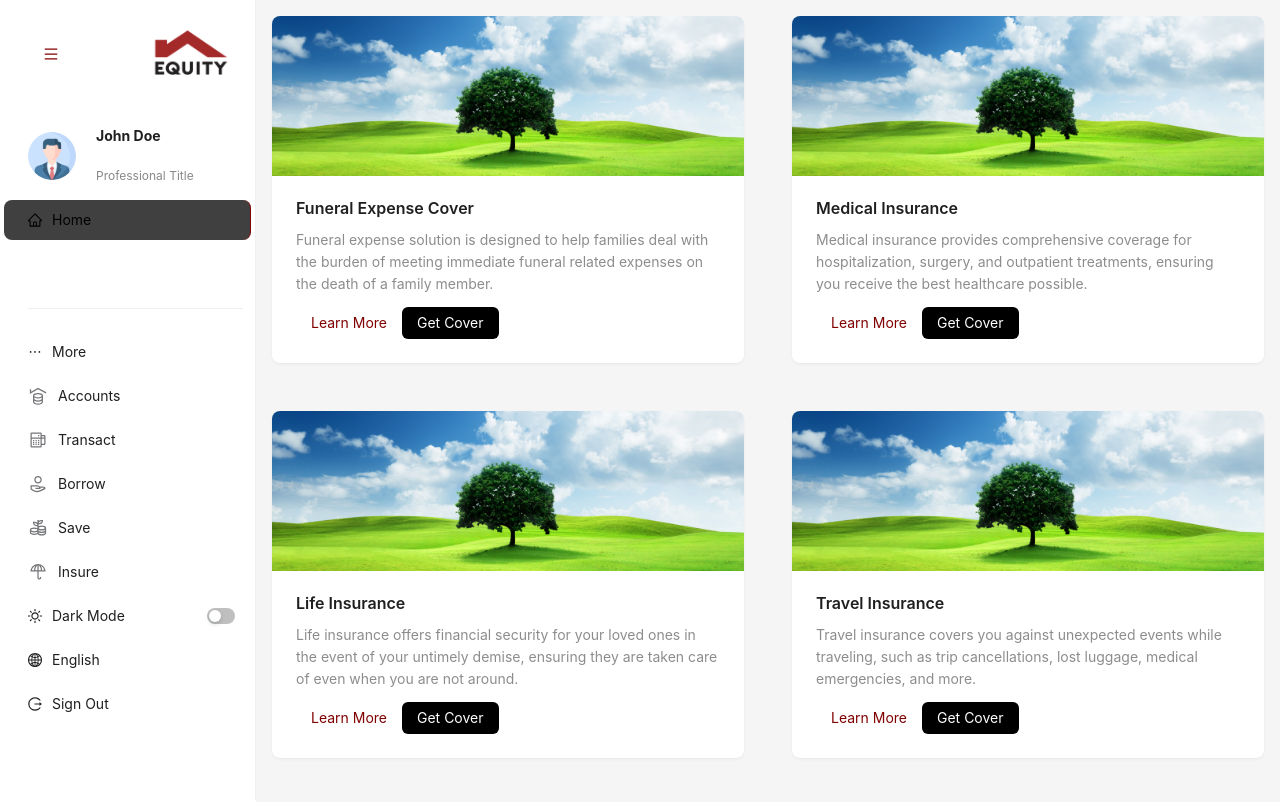
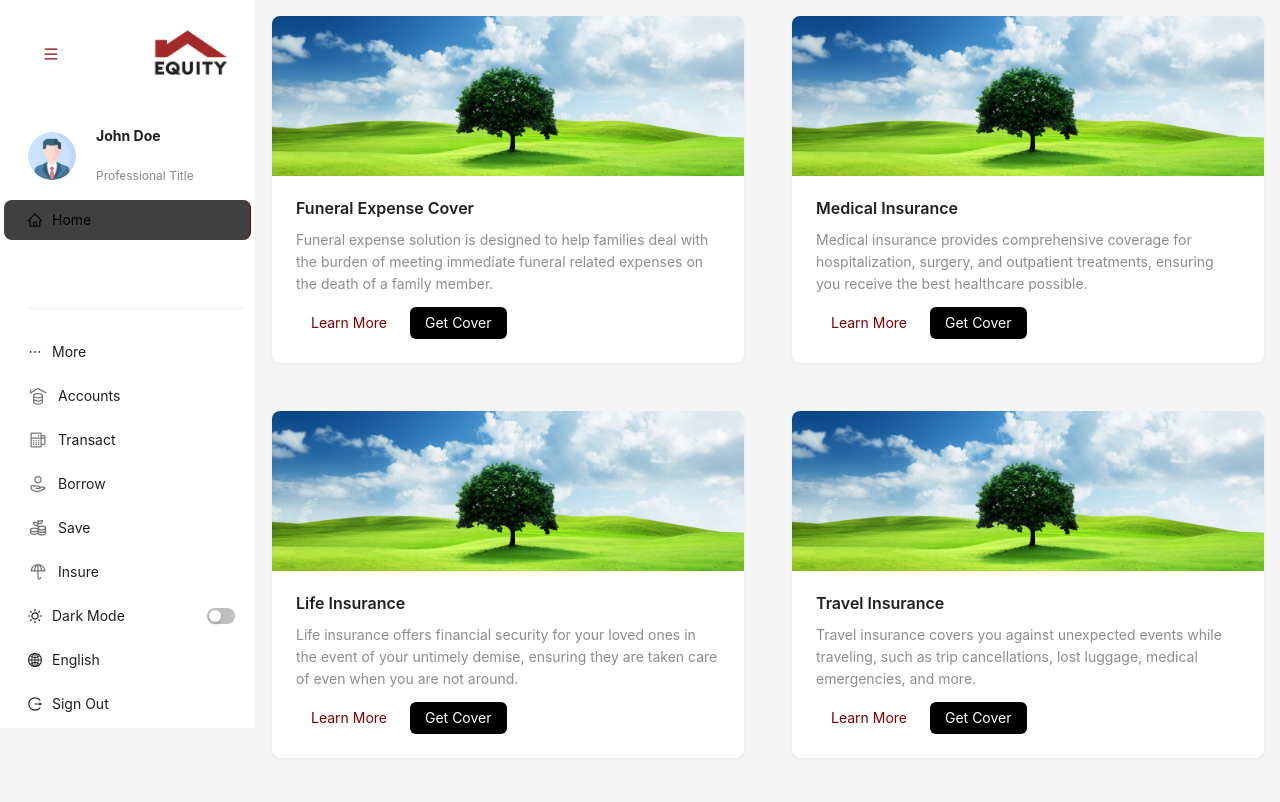
Before and after one commit to Chalo1996/elakcustomerportal, a React (Create React App) app in the folder elakcustomerportal/: page / in a window 1280 px wide. Shown: the top 802 px of the page. Built offline with nearby package versions, Linux system fonts and the light colour scheme.

Commit message:
modified layout to include scrollbars on sidebar and content i.e fixed sider

```diff
--- a/elakcustomerportal/src/components/InsuranceProducts/Product.js
+++ b/elakcustomerportal/src/components/InsuranceProducts/Product.js
@@ -19,7 +19,7 @@ const Product = ({ product }) => {
     >
       <Meta title={product.title} description={product.description} />
       <div className="flex flex-col md:flex-row justify-start mt-4">
-        <Button className="border-0 shadow-none text-[maroon]">
+        <Button className="border-0 mr-2 shadow-none text-[maroon]">
           Learn More
         </Button>
         <Button type="primary" className="border-0 shadow-none">
--- a/elakcustomerportal/src/index.css
+++ b/elakcustomerportal/src/index.css
@@ -24,3 +24,21 @@ code {
   border-right: 1px solid maroon;
   border-radius: 0;
 }
+
+.sider-dark {
+  background-color: #001529;
+}
+
+.sider-light {
+  background-color: #f5f5f5;
+}
+
+.sider-light .ant-menu {
+  white-space: nowrap;
+  overflow: auto;
+}
+
+.sider-dark .ant-menu {
+  white-space: nowrap;
+  overflow: auto;
+}
--- a/elakcustomerportal/src/layout/main-layout/Content.js
+++ /dev/null
@@ -1,46 +0,0 @@
-import React, { useState } from "react";
-import Sidebar from "./Sidebar";
-import { useTheme } from "../../store/context/theme-context";
-import ProductsList from "../../components/InsuranceProducts/ProductsList";
-
-const Content = () => {
-  const [selectedKey, setSelectedKey] = useState("home");
-  const { theme } = useTheme();
-
-  const handleMenuSelect = (key) => {
-    if (key === "theme" || key === "expanded" || key === "collapsed") return;
-    setSelectedKey(key);
-  };
-
-  const renderContent = () => {
-    switch (selectedKey) {
-      case "home":
-        return <ProductsList />;
-      case "more":
-        return <div>More</div>;
-      case "english":
-        return <div>English</div>;
-      case "signout":
-        return <div>Sign Out</div>;
-      case "theme":
-        return;
-      default:
-        return <div>Default</div>;
-    }
-  };
-
-  return (
-    <div className={`flex ${theme === "dark" ? "dark" : ""}`}>
-      <Sidebar onSelect={handleMenuSelect} />
-      <div
-        className={`flex-1 ${
-          theme === "dark" ? "bg-gray-800 text-white" : "bg-[#f5f5f5]"
-        }`}
-      >
-        {renderContent()}
-      </div>
-    </div>
-  );
-};
-
-export default Content;
--- /dev/null
+++ b/elakcustomerportal/src/layout/main-layout/ContentTrial.js
@@ -0,0 +1,35 @@
+import { useTheme } from "../../store/context/theme-context";
+import ProductsList from "../../components/InsuranceProducts/ProductsList";
+
+const ContentTrial = ({ selectedKey }) => {
+  const { theme } = useTheme();
+
+  const renderContent = () => {
+    switch (selectedKey) {
+      case "home":
+        return <ProductsList />;
+      case "more":
+        return <div>More</div>;
+      case "english":
+        return <div>English</div>;
+      case "signout":
+        return <div>Sign Out</div>;
+      case "theme":
+        return;
+      default:
+        return <div>Default</div>;
+    }
+  };
+
+  return (
+    <div
+      className={`min-h-[100vh] h-[100%] ${
+        theme === "dark" ? "bg-gray-800 text-white" : "bg-[#f5f5f5]"
+      }`}
+    >
+      {renderContent()}
+    </div>
+  );
+};
+
+export default ContentTrial;
--- a/elakcustomerportal/src/layout/main-layout/MainLayout.js
+++ b/elakcustomerportal/src/layout/main-layout/MainLayout.js
@@ -1,11 +1,61 @@
-import React from "react";
-import Content from "./Content";
+import { useState } from "react";
+import { Layout } from "antd";
+import Sidebar from "./Sidebar";
+import { useTheme } from "../../store/context/theme-context";
+import ContentTrial from "./ContentTrial";
+
+const { Content, Sider } = Layout;
 
 const MainLayout = () => {
+  const [collapsed, setCollapsed] = useState(false);
+  const [selectedKey, setSelectedKey] = useState("home");
+  const { theme } = useTheme();
+
+  const handleMenuSelect = (key) => {
+    if (key === "theme" || key === "expanded" || key === "collapsed") return;
+    setSelectedKey(key);
+  };
+
+  const toggleCollapsed = () => {
+    setCollapsed(!collapsed);
+  };
+
   return (
-    <>
-      <Content />
-    </>
+    <Layout hasSider>
+      <Sider
+        collapsed={collapsed}
+        onCollapse={setCollapsed}
+        width={256}
+        collapsedWidth={80}
+        style={{
+          overflow: "auto",
+          minHeight: "100vh",
+          height: "100%",
+          position: "fixed",
+          whiteSpace: "nowrap",
+        }}
+        className={theme === "dark" ? "sider-dark" : "sider-light"}
+      >
+        <Sidebar
+          onSelect={handleMenuSelect}
+          collapsed={collapsed}
+          toggleCollapsed={toggleCollapsed}
+        />
+      </Sider>
+      <Layout
+        style={{
+          marginLeft: collapsed ? 80 : 256,
+        }}
+      >
+        <Content
+          style={{
+            overflow: "initial",
+          }}
+        >
+          <ContentTrial selectedKey={selectedKey} />
+        </Content>
+      </Layout>
+    </Layout>
   );
 };
 
--- a/elakcustomerportal/src/layout/main-layout/Sidebar.js
+++ b/elakcustomerportal/src/layout/main-layout/Sidebar.js
@@ -1,4 +1,3 @@
-import { useState } from "react";
 import { Menu, Switch, Button, Divider } from "antd";
 import {
   LogoutOutlined,
@@ -21,16 +20,11 @@ import imgLogo from "../../assets/Equity_Group_Logo.png";
 import darkLogo from "../../assets/dark-logo.png";
 import profileImg from "../../assets/profile.png";
 
-const Sidebar = ({ onSelect }) => {
+const Sidebar = ({ onSelect, collapsed, toggleCollapsed }) => {
   const { theme, toggleTheme } = useTheme();
-  const [collapsed, setCollapsed] = useState(false);
 
   const handleClick = (e) => {
     onSelect(e.key);
-  };
-
-  const toggleCollapsed = () => {
-    setCollapsed(!collapsed);
   };
 
   const items = [
@@ -161,16 +155,10 @@ const Sidebar = ({ onSelect }) => {
   return (
     <Menu
       onClick={handleClick}
-      style={{
-        width: collapsed ? 80 : 256,
-        minHeight: "100vh",
-        height: "100%",
-      }}
       defaultSelectedKeys={["home"]}
       mode="inline"
       items={items}
       theme={theme}
-      inlineCollapsed={collapsed}
     />
   );
 };
```
